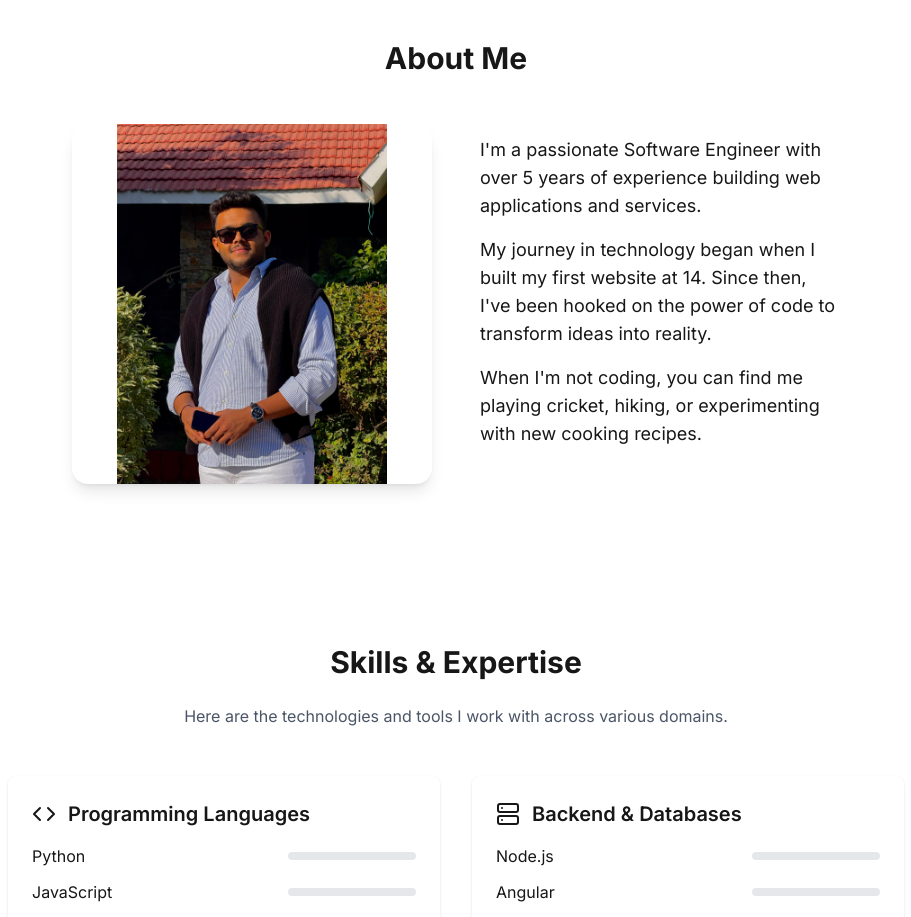
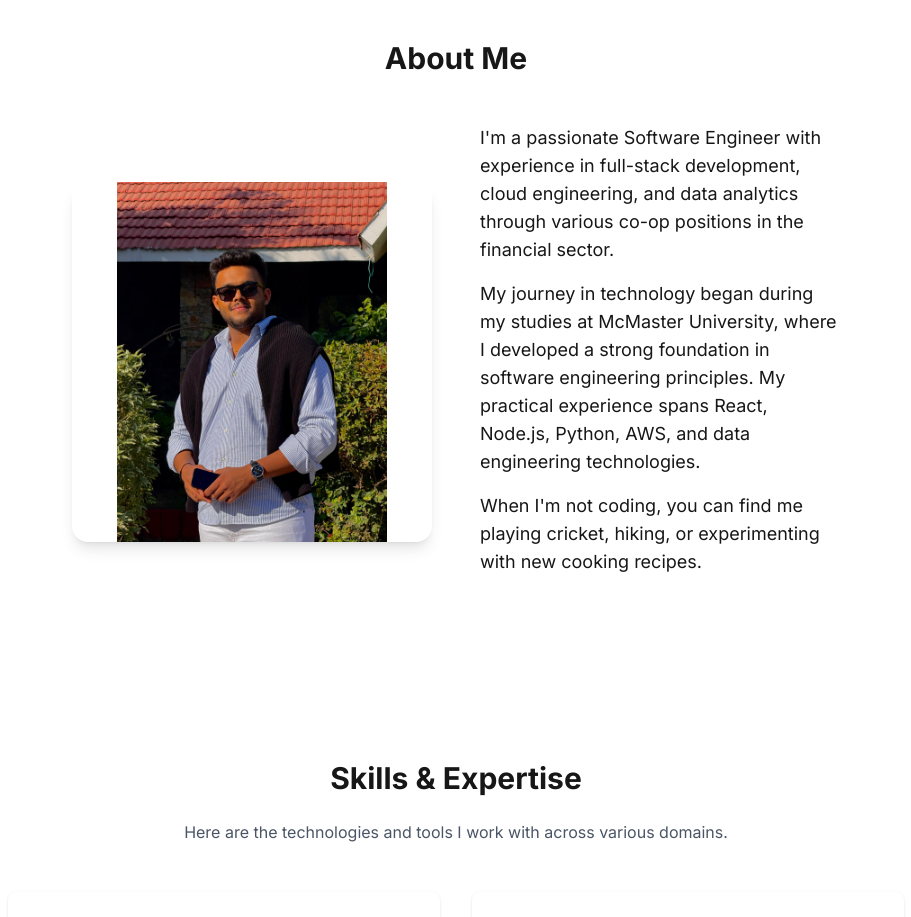
Before and after one commit to dev7878/DevPatel.com, a Next.js app: page / in a window 1280 px wide. Shown: the part 840-1757 px from the top of the page, without its empty margins (184-1095 px from the left). Built offline with nearby package versions, Linux system fonts and the light colour scheme; no server answers.

Commit message:
Update tab title and About section to reflect accurate experience

```diff
--- a/app/layout.tsx
+++ b/app/layout.tsx
@@ -5,9 +5,9 @@ import { ThemeProvider } from "@/components/ThemeProvider";
 const inter = Inter({ subsets: ["latin"], variable: "--font-inter" });
 
 export const metadata = {
-  title: "John Doe - Software Engineer",
+  title: "Dev Patel - Software Engineer",
   description:
-    "Personal portfolio of John Doe, a software engineer specializing in web development.",
+    "Personal portfolio of Dev Patel, a software engineer specializing in web development.",
 };
 
 export default function RootLayout({
--- a/components/AboutSection.tsx
+++ b/components/AboutSection.tsx
@@ -20,13 +20,15 @@ export function AboutSection() {
             </div>
             <div>
               <p className="text-lg mb-4 text-text dark:text-text-dark">
-                I&apos;m a passionate Software Engineer with over 5 years of
-                experience building web applications and services.
+                I&apos;m a passionate Software Engineer with experience in
+                full-stack development, cloud engineering, and data analytics
+                through various co-op positions in the financial sector.
               </p>
               <p className="text-lg mb-4 text-text dark:text-text-dark">
-                My journey in technology began when I built my first website at
-                14. Since then, I&apos;ve been hooked on the power of code to
-                transform ideas into reality.
+                My journey in technology began during my studies at McMaster
+                University, where I developed a strong foundation in software
+                engineering principles. My practical experience spans React,
+                Node.js, Python, AWS, and data engineering technologies.
               </p>
               <p className="text-lg mb-6 text-text dark:text-text-dark">
                 When I&apos;m not coding, you can find me playing cricket,
```
